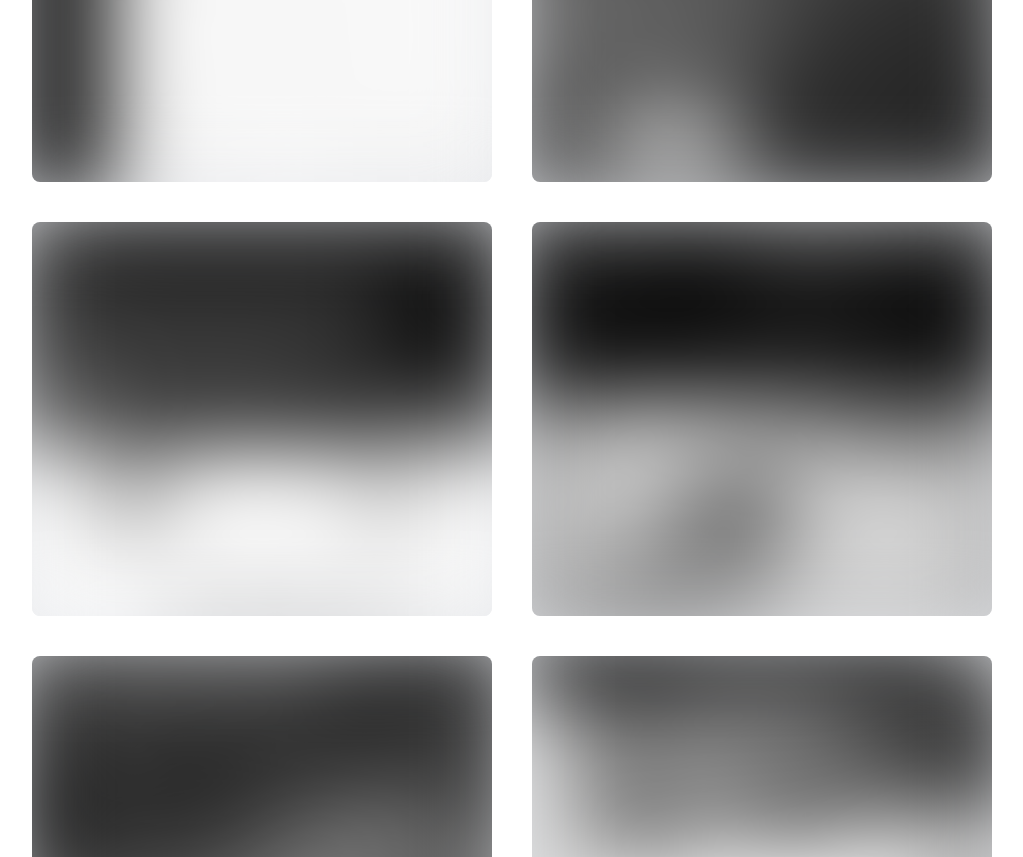
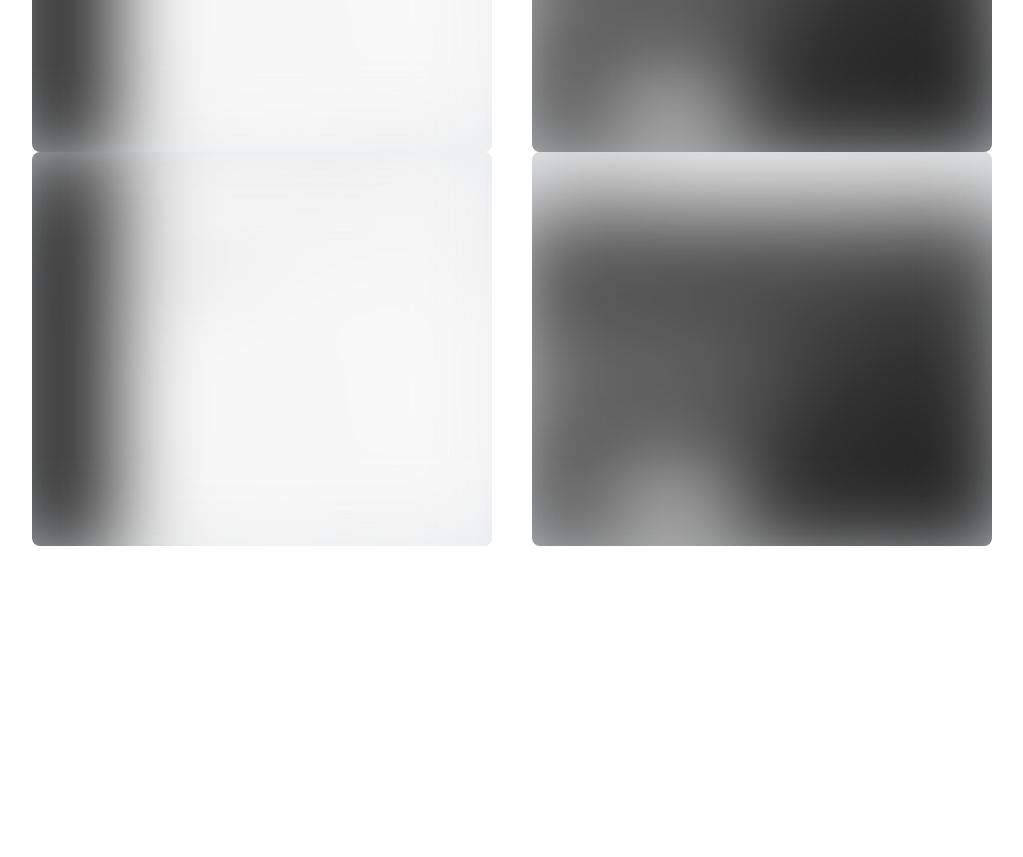
Before and after one commit to dgomez619/app-dg-portfolio, a Next.js app in the folder react-portfolio/: page / in a window 1280 px wide. Shown: the part 1940-2797 px from the top of the page, without its empty margins (128-1151 px from the left). After the commit the page ends 2526 px from the top, so only its background shows below. Built offline with nearby package versions, Linux system fonts and the light colour scheme.

Commit message:
arryurls

```diff
--- a/react-portfolio/src/app/components/BlurImage.js
+++ b/react-portfolio/src/app/components/BlurImage.js
@@ -1,7 +1,7 @@
 import Image from "next/image";
 import { useState } from "react";
 
-export default function BlurImage({ image, buttonUrl, buttonUrl2 }) {
+export default function BlurImage({image, buttonUrl, buttonUrl2}) {
   const [isLoading, setLoading] = useState(true);
   const [isHovered, setHovered] = useState(false);
 
@@ -23,7 +23,7 @@ export default function BlurImage({ image, buttonUrl, buttonUrl2 }) {
       <div className="aspect-w-1 aspect-h-1 overflow-hidden rounded-lg bg-gray-200 xl:aspect-w-7 xl:aspect-h-6 relative">
         <Image
           alt=""
-          src={image}
+          src={image.src}
           layout="fill"
           objectFit="cover"
           className={`
--- a/react-portfolio/src/app/components/CircularBar.jsx
+++ b/react-portfolio/src/app/components/CircularBar.jsx
@@ -33,7 +33,7 @@ const ProgressBar = ({ progressEndValue }) => {
     <div className=" flex justify-center">
       <span>
       <div className=" circular-progress" style={progressBarStyle}></div>
-      <div className=" value-container">{`${progressValue}%`}</div>
+      {/* <div className=" value-container">{`${progressValue}%`}</div> */}
       </span>
 
 
--- a/react-portfolio/src/app/page.js
+++ b/react-portfolio/src/app/page.js
@@ -20,14 +20,13 @@ import consulting from '../../public/consulting.png'
 
 import crptapp from "../../public/crptapp.png"
 import hpd2 from "../../public/hpd2.png"
-import hrath from "../../public/hrath.png"
-import univ from "../../public/univ.png"
-import stockmarket from "../../public/stockmarket.jpg"
-import coast2 from "../../public/coast2.png"
+// import hrath from "../../public/hrath.png"
+// import univ from "../../public/univ.png"
+// import stockmarket from "../../public/stockmarket.jpg"
+// import coast2 from "../../public/coast2.png"
 
 import BlurImage from '../app/components/BlurImage'
 import CardCarousel from '../app/components/CardCarousel';
-import RadialProgressBar from '../app/components/CircularBar'
 
 // dark mode
 
@@ -35,8 +34,41 @@ import { useState } from 'react';
 
 
 export default function Home() {
-  const progressEndValue = 80;
-  const progressEndValue2 = 90;
+  const blurImageItems = [
+    {
+      buttonUrl: " https://dgomez619.github.io/cryptoapp/",
+      buttonUrl2: "https://github.com/dgomez619/cryptoapp",
+    },
+    {
+      buttonUrl: "https://hospedajespordia.com",
+      buttonUrl2: "https://github.com/dgomez619/WpHpd",
+    },
+  ]
+
+
+
+  // images and urls for buttons
+
+  // const Image1 = blurImageItems[0].image;
+  // const Image2 = blurImageItems[1].image;
+  // const Image3 = blurImageItems[2].image;
+  // const Image4 = blurImageItems[3].image;
+  // const Image5 = blurImageItems[4].image;
+  // const Image6 = blurImageItems[5].image;
+  // const Image7 = blurImageItems[5].image;
+  // const Image8 = blurImageItems[6].image;
+  // const Image9 = blurImageItems[7].image;
+
+  const Url1 = blurImageItems[0].buttonUrl
+  const Url2 = blurImageItems[0].buttonUrl2
+  const Url3 = blurImageItems[1].buttonUrl;
+  const Url4 = blurImageItems[1].buttonUrl2;
+  // const Url5 = blurImageItems[4].buttonUrl;
+  // const Url6 = blurImageItems[5].buttonUrl;
+  // const Url7 = blurImageItems[6].buttonUrl;
+  // const Url8 = blurImageItems[7].buttonUrl;
+  // const Url9 = blurImageItems[8].buttonUrl;
+
 
 
   const [darkMode, setDarkMode] = useState(false)
@@ -141,39 +173,37 @@ export default function Home() {
         <div className='flex flex-col gap-10 py-10 lg:flex-row lg:flex-wrap'>
           <div className='basis-1/3 flex-1'>
 
-          <BlurImage  className='rounded-lg object-cover' width={'100%'} height={'100%'} layout='responsive'  image={crptapp} buttonUrl={"https://github.com/dgomez619/cryptoapp"} buttonUrl2="https://dgomez619.github.io/cryptoapp/" />
+          {blurImageItems.map((item, index) => (
+            <BlurImage
+            className='rounded-lg object-cover'
+            width={'100%'}
+            height={'100%'}
+            layout='responsive'
+            image={crptapp}
+            buttonUrl={Url2}
+            buttonUrl2={Url1} />
+          ))}
 
           </div>
 
           <div className='basis-1/3 flex-1'>
 
-          <BlurImage  className='rounded-lg object-cover' width={'100%'} height={'100%'} layout='responsive'  image={hpd2} buttonUrl={"https://github.com/dgomez619/WpHpd"} buttonUrl="https://hospedajespordia.com" />
+          {blurImageItems.map((item, index) => (
+            <BlurImage
+            className='rounded-lg object-cover'
+            width={'100%'}
+            height={'100%'}
+            layout='responsive'
+            image={hpd2}
+            buttonUrl={Url4}
+            buttonUrl2={Url3} />
+          ))}
+
+          {/* <BlurImage  className='rounded-lg object-cover' width={'100%'} height={'100%'} layout='responsive'  image={hpd2} buttonUrl3={"https://github.com/dgomez619/WpHpd"} buttonUrl4="https://hospedajespordia.com" /> */}
 
           </div>
 
-          <div className='basis-1/3 flex-1'>
 
-          <BlurImage  className='rounded-lg object-cover' width={'100%'} height={'100%'} layout='responsive'  image={hrath} buttonUrl={"https://github.com/dgomez619/hrathletes"} buttonUrl="https://dgomez619.github.io/hrathletes/" />
-
-          </div>
-
-          <div className='basis-1/3 flex-1'>
-
-          <BlurImage  className='rounded-lg object-cover' width={'100%'} height={'100%'} layout='responsive'  image={univ} buttonUrl={"https://github.com/dgomez619/universidad-replica"} buttonUrl="https://dgomez619.github.io/universidad-replica/" />
-
-          </div>
-
-          <div className='basis-1/3 flex-1'>
-
-          <BlurImage  className='rounded-lg object-cover' width={'100%'} height={'100%'} layout='responsive'  image={stockmarket} buttonUrl={"https://github.com/MaxReinmueller/Stock-View"} buttonUrl2="https://maxreinmueller.github.io/Stock-View/" />
-
-          </div>
-
-          <div className='basis-1/3 flex-1'>
-
-          <BlurImage  className='rounded-lg object-cover' width={'100%'} height={'100%'} layout='responsive'  image={coast2} buttonUrl={"https://github.com/dgomez619/pacific-trail"} buttonUrl2="https://dgomez619.github.io/pacific-trail/index.html"/>
-
-          </div>
 
         </div>
       </section>
```
